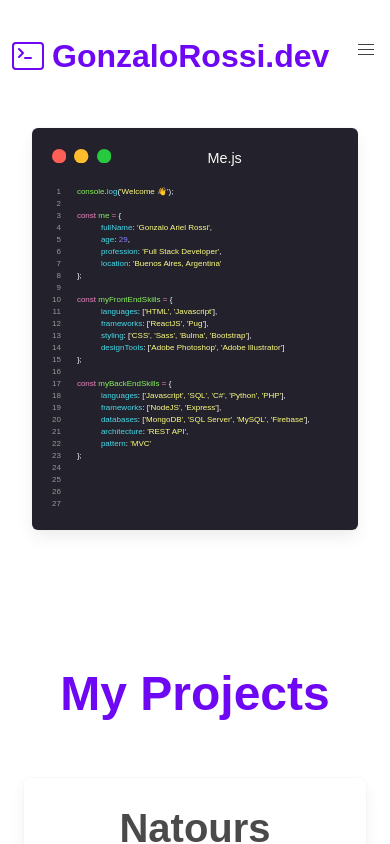
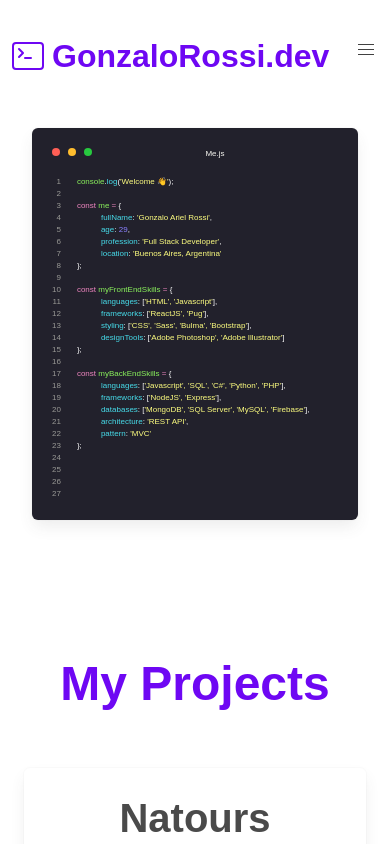
Before and after one commit to GonzaloArielRossi/portfolio, a React (Vite) app: page / in a window 390 px wide. Shown: the top 844 px of the page. Built offline with nearby package versions, Linux system fonts and the light colour scheme; a web font is replaced by a local one.

Commit message:
implemented responsive features for hero section

```diff
--- a/src/components/Hero/Code.jsx
+++ b/src/components/Hero/Code.jsx
@@ -7,7 +7,7 @@
   return (
     <div className="box code-background is-flex is-flex-direction-column has-text-white --code-about-me">
       {/* Title Bar */}
-      <div className="is-flex mb-4 window-title-text-size">
+      <div className="is-flex mb-4 window-title-text-size" id="code">
         <div className="gg-windows-control">
           <BsCircleFill className="code-close is-size-" />
           <BsCircleFill className="code-minimize ml-2" />
```
